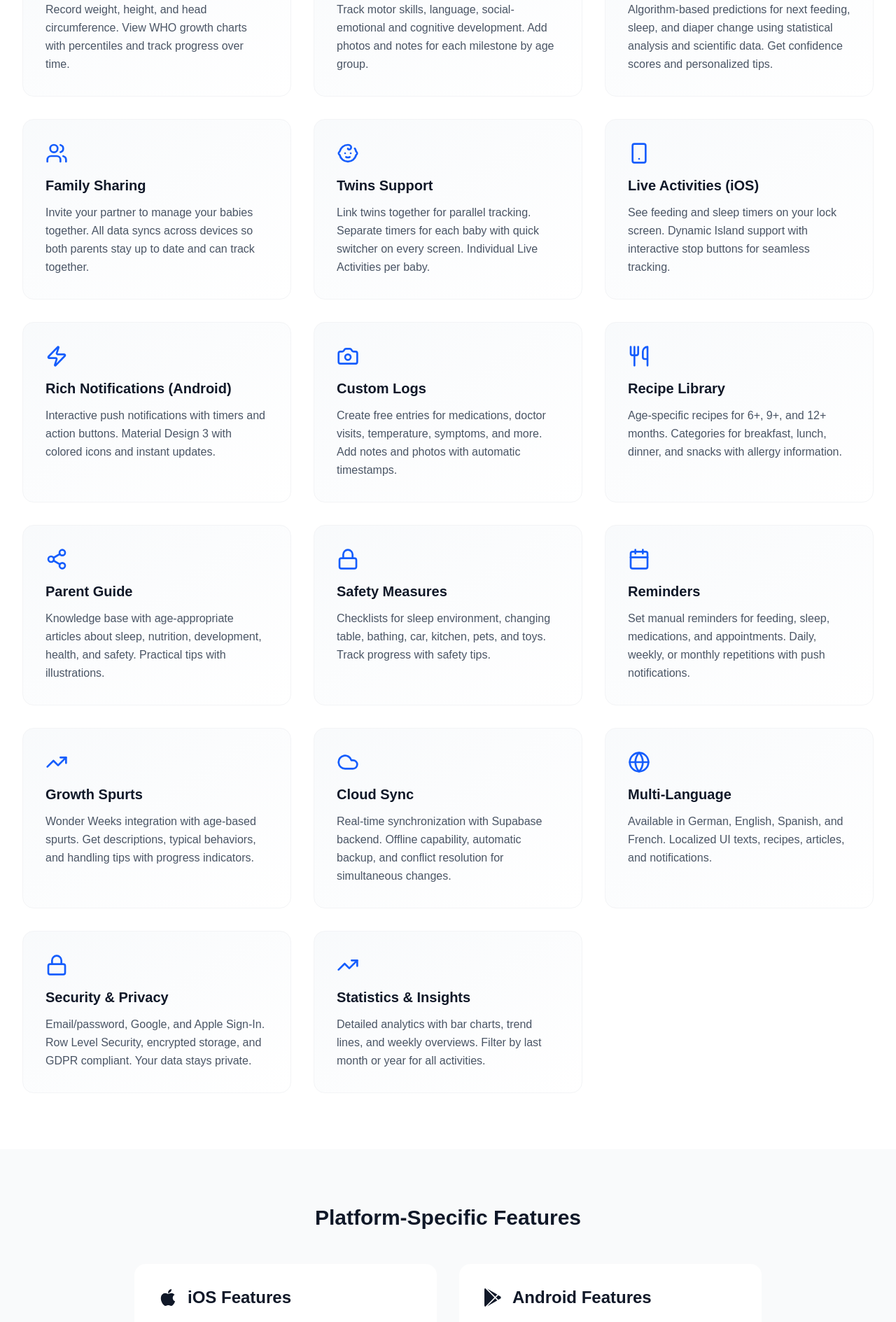
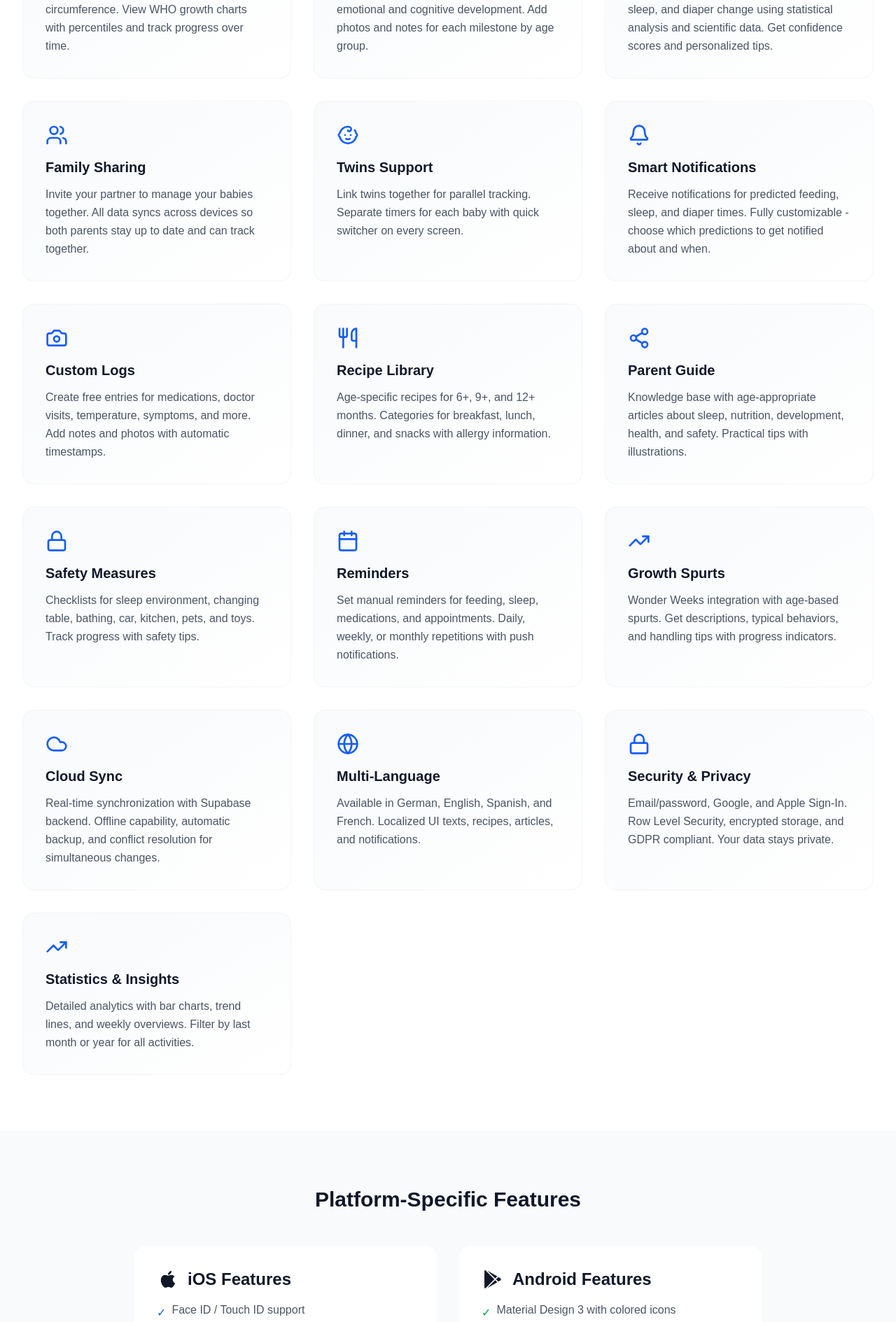
Before and after one commit to gigadriver123/snugl-website, a Next.js app: page /features in a window 1280 px wide. Shown: the part 880-2769 px from the top of the page at 70% size. Built offline with nearby package versions, Linux system fonts and the light colour scheme.

Commit message:
Combine Live Activities and Rich Notifications into Smart Notifications feature

```diff
--- a/src/app/faq/page.tsx
+++ b/src/app/faq/page.tsx
@@ -34,8 +34,8 @@ export default function FAQ() {
       answer: "Yes! SNUGL supports multiple baby profiles. You can easily switch between babies using the baby switcher on every screen. We also have special Twins Support for tracking twins simultaneously with separate timers and activities."
     },
     {
-      question: "What are Live Activities (iOS)?",
-      answer: "Live Activities are iOS features that show your active feeding or sleep timer directly on your lock screen and in the Dynamic Island (iPhone 14 Pro and later). You can see the timer at a glance and stop it with interactive buttons without opening the app."
+      question: "Can I customize notifications?",
+      answer: "Yes! You can receive notifications for predicted feeding, sleep, and diaper times. Customize which predictions you want to be notified about and adjust notification timing to fit your preferences."
     },
     {
       question: "What languages does SNUGL support?",
--- a/src/app/features/page.tsx
+++ b/src/app/features/page.tsx
@@ -2,14 +2,14 @@
 
 import Image from "next/image";
 import Link from "next/link";
-import { Baby, Bot, Calendar, Camera, Cloud, Globe, Heart, Lock, Moon, Share2, Smartphone, TrendingUp, Users, Utensils, Zap } from "lucide-react";
+import { Baby, Bell, Bot, Calendar, Camera, Cloud, Globe, Heart, Lock, Moon, Share2, TrendingUp, Users, Utensils } from "lucide-react";
 
 export default function Features() {
   const features = [
     {
       icon: <Utensils className="w-8 h-8" />,
       title: "Feeding Tracker",
-      description: "Track breastfeeding (with left/right timer), bottle feeding (ml), and solid food. Live Activities on iOS lock screen, push notifications on Android. Complete statistics and smart predictions."
+      description: "Track breastfeeding (with left/right timer), bottle feeding (ml), and solid food. Complete statistics and smart predictions."
     },
     {
       icon: <Moon className="w-8 h-8" />,
@@ -44,17 +44,12 @@ export default function Features() {
     {
       icon: <Baby className="w-8 h-8" />,
       title: "Twins Support",
-      description: "Link twins together for parallel tracking. Separate timers for each baby with quick switcher on every screen. Individual Live Activities per baby."
+      description: "Link twins together for parallel tracking. Separate timers for each baby with quick switcher on every screen."
     },
     {
-      icon: <Smartphone className="w-8 h-8" />,
-      title: "Live Activities (iOS)",
-      description: "See feeding and sleep timers on your lock screen. Dynamic Island support with interactive stop buttons for seamless tracking."
-    },
-    {
-      icon: <Zap className="w-8 h-8" />,
-      title: "Rich Notifications (Android)",
-      description: "Interactive push notifications with timers and action buttons. Material Design 3 with colored icons and instant updates."
+      icon: <Bell className="w-8 h-8" />,
+      title: "Smart Notifications",
+      description: "Receive notifications for predicted feeding, sleep, and diaper times. Fully customizable - choose which predictions to get notified about and when."
     },
     {
       icon: <Camera className="w-8 h-8" />,
@@ -179,14 +174,6 @@ export default function Features() {
               <ul className="space-y-3 text-gray-600 dark:text-gray-300">
                 <li className="flex items-start gap-2">
                   <span className="text-blue-600 dark:text-blue-400 mt-1">✓</span>
-                  <span>Live Activities on Lock Screen for feeding & sleep timers</span>
-                </li>
-                <li className="flex items-start gap-2">
-                  <span className="text-blue-600 dark:text-blue-400 mt-1">✓</span>
-                  <span>Dynamic Island support with interactive controls</span>
-                </li>
-                <li className="flex items-start gap-2">
-                  <span className="text-blue-600 dark:text-blue-400 mt-1">✓</span>
                   <span>Face ID / Touch ID support</span>
                 </li>
                 <li className="flex items-start gap-2">
@@ -204,10 +191,6 @@ export default function Features() {
                 Android Features
               </h3>
               <ul className="space-y-3 text-gray-600 dark:text-gray-300">
-                <li className="flex items-start gap-2">
-                  <span className="text-green-600 dark:text-green-400 mt-1">✓</span>
-                  <span>Rich push notifications with interactive buttons</span>
-                </li>
                 <li className="flex items-start gap-2">
                   <span className="text-green-600 dark:text-green-400 mt-1">✓</span>
                   <span>Material Design 3 with colored icons</span>
--- a/src/app/page.tsx
+++ b/src/app/page.tsx
@@ -126,7 +126,7 @@ export default function Home() {
               {
                 icon: <Smartphone className="w-12 h-12" />,
                 title: "iOS & Android",
-                description: "Live Activities on iOS, rich notifications on Android, offline mode on both"
+                description: "Native apps for both platforms with offline mode and customizable notifications"
               }
             ].map((feature, index) => (
               <motion.div
```
